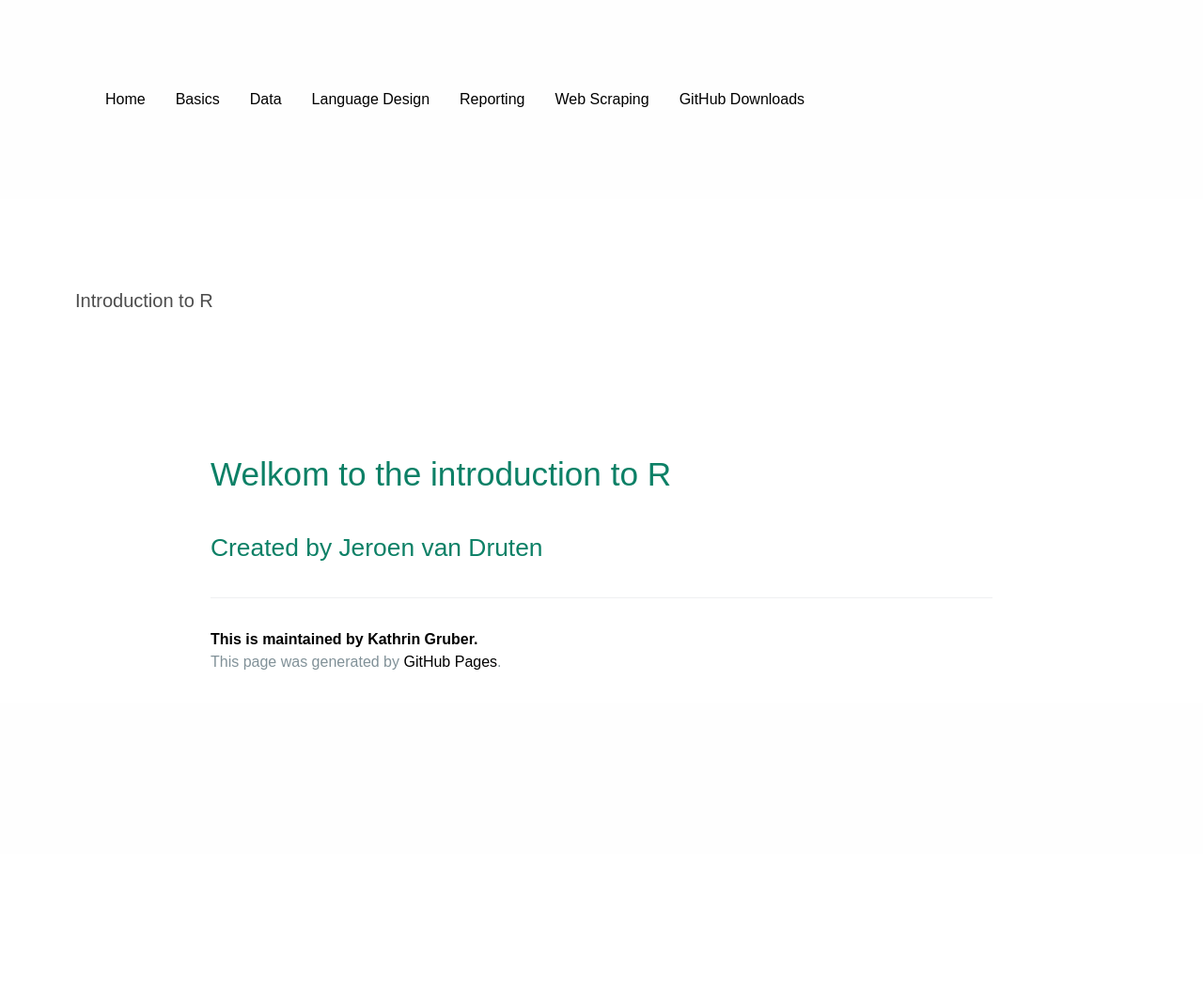
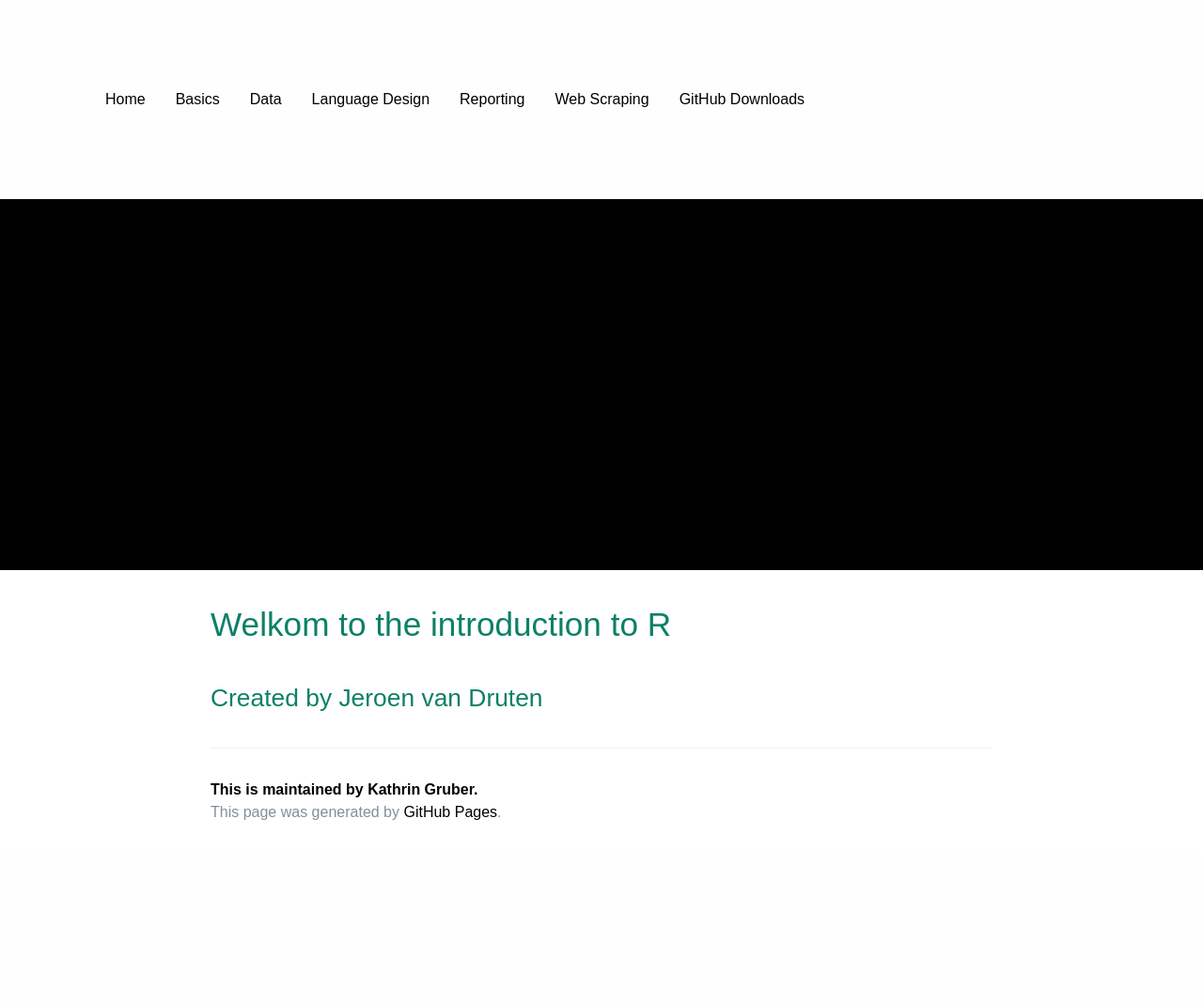
Before and after one commit to jmjvdruten/introductiontoR, a Jekyll site: the page built from index.md, in a window 1280 px wide. Shown: the whole page at 94% size. Built offline with Jekyll 4.4.1, drawn with Linux system fonts in a browser that asks for light colours; before the commit the page ends 909 px from its top, so only the background shows below that.

Commit message:
Update stylesheet.css

```diff
--- a/stylesheets/stylesheet.css
+++ b/stylesheets/stylesheet.css
@@ -134,22 +134,22 @@ right: 20%;
   .project-name {
     font-size: 0.75rem; } }
 
-.intro {
+.intro-screen {
   color: #010101;
   text-align: left;
   background-color: #010101; }
 
 
 @media screen and (min-width: 64em) {
-  .intro {
+  .intro-screen {
     padding: 5rem 6rem; } }
 
 @media screen and (min-width: 42em) and (max-width: 64em) {
-  .intro {
+  .intro-screen {
     padding: 3rem 4rem; } }
 
 @media screen and (max-width: 42em) {
-  .intro {
+  .intro-screen {
     padding: 2rem 1rem; } }
 
 
```
